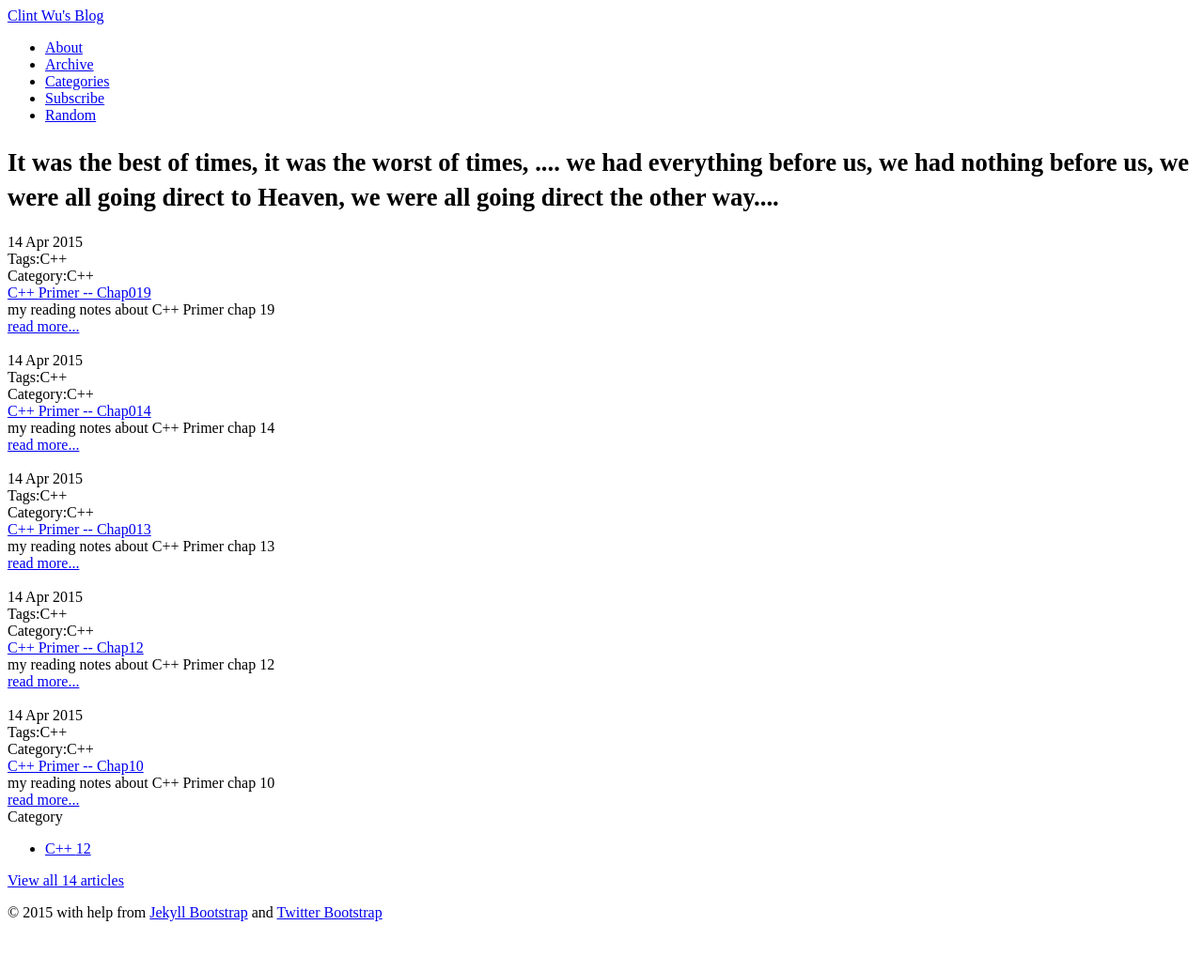
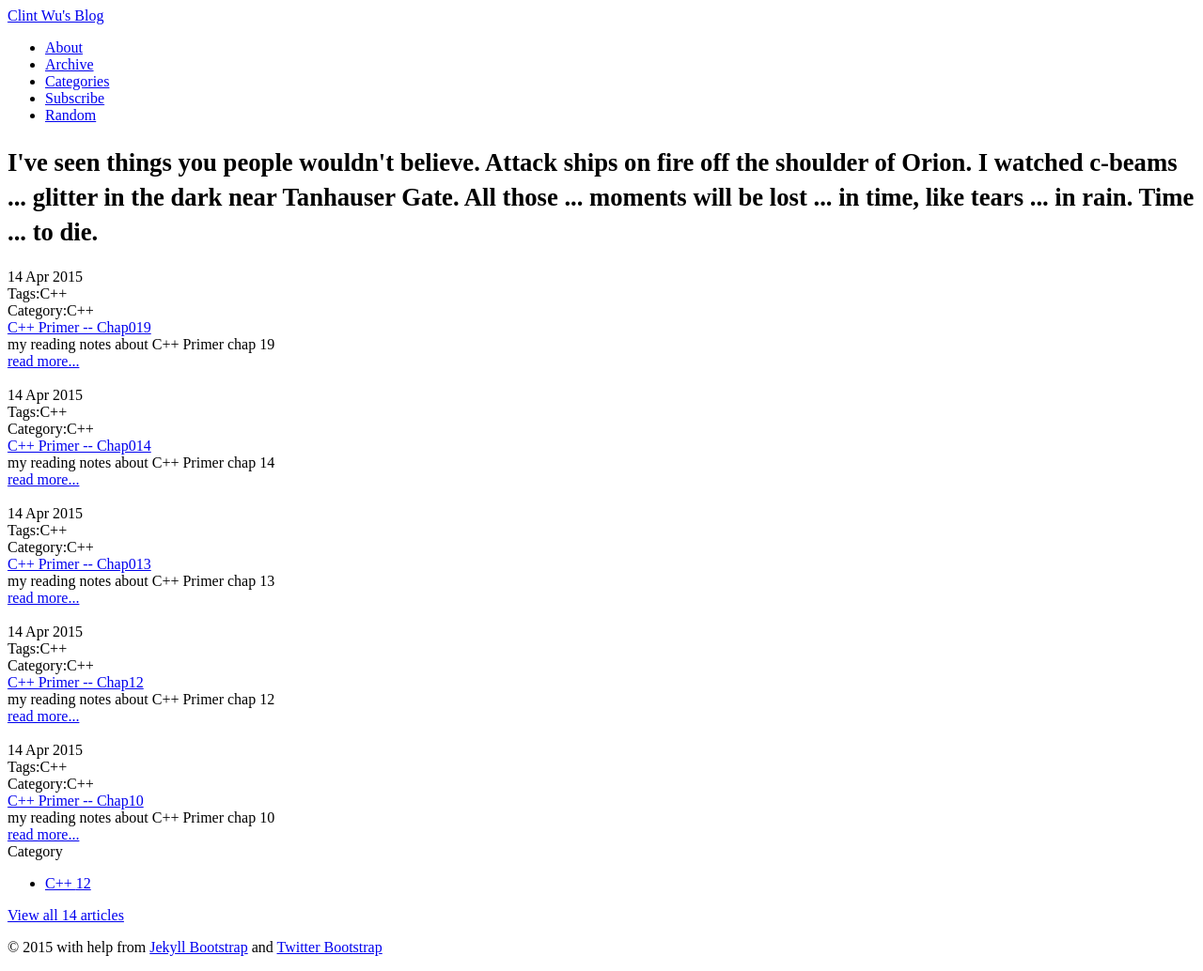
Before and after one commit to CarlSama/CarlSama.github.io, a Jekyll site: the page built from index.md, in a window 1280 px wide. Shown: the whole page at 94% size. Built offline with Jekyll 4.4.1, drawn with Linux system fonts in a browser that asks for light colours; nearby versions of some CDN libraries; library files that are not in the unit come from our copies; Markdown is read by kramdown in place of the engine named in the settings; comment, search, counter and statistics services are not loaded; before the commit the page ends 997 px from its top, so only the background shows below that.

Commit message:
modify title word

```diff
--- a/_config.yml
+++ b/_config.yml
@@ -19,7 +19,7 @@ rdiscount:
 # so be sure to set them if your theme uses them.
 #
 title   : Clint Wu's Blog
-tagline : It was the best of times, it was the worst of times, .... we had everything before us, we had nothing before us, we were all going direct to Heaven, we were all going direct the other way....
+tagline : I've seen things you people wouldn't believe. Attack ships on fire off the shoulder of Orion. I watched c-beams ... glitter in the dark near Tanhauser Gate. All those ... moments will be lost ... in time, like tears ... in rain. Time ... to die.
 author  : Clint Wu
 name    : Clint Wu
 email   : calciversama@gmail.com
```
